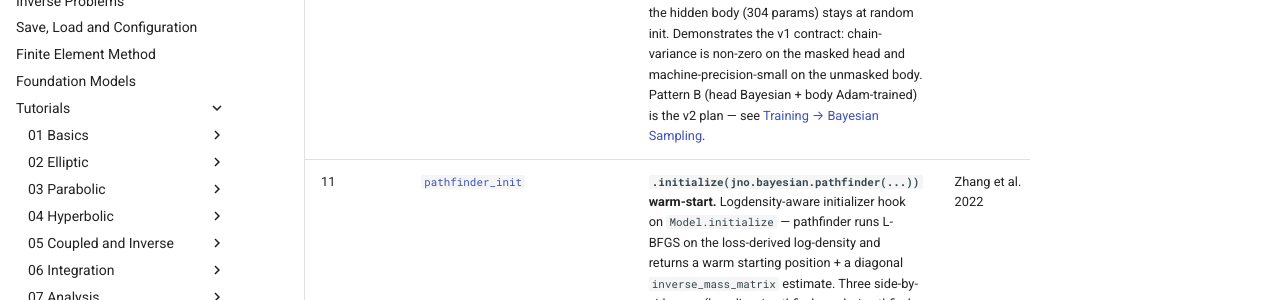
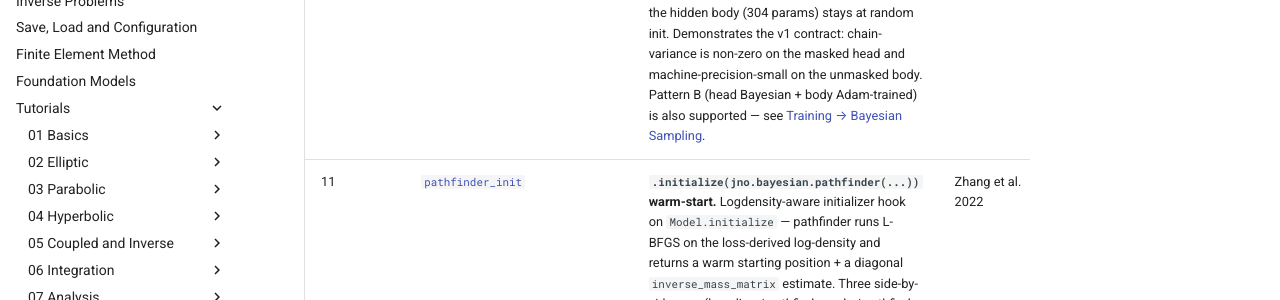
Before and after one commit to FhG-IISB/jNO, an MkDocs documentation site: the page built from docs/tutorials/10-bayesian-pinns/index.md, in a window 1280 px wide and 900 px high, scrolled down 1611 px. Shown: the part 296-596 px from the top of the window. Built offline with MkDocs 1.6.1 and Material for MkDocs 9.7.7, drawn with Linux system fonts in a browser that asks for light colours; comment, search, counter and statistics services are not loaded; some of the changed text lies outside the part shown.

Commit message:
docs(tutorials): repair bayesian anchor + stale Pattern-B claim
The bayesian.md trim dropped the internal '(v1)' version label from the
'Composable per-mask backends' header, so this tutorial's inbound anchor
(#composable-per-mask-backends-v1) went dangling — repoint it. Also fix the
adjacent 'Pattern B ... is the v2 plan' line: bayesian.md (and the code)
list Pattern B (masked head Bayesian + Adam-trained body) as supported, so
'also supported' is the accurate wording.

```diff
--- a/docs/tutorials/10-bayesian-pinns/index.md
+++ b/docs/tutorials/10-bayesian-pinns/index.md
@@ -45,7 +45,7 @@
 | 07 | [`bnn_regression`](./bnn-regression.md) | **Full BNN regression, no PDE.**  SGLD over MLP weights against a 32-point gapped training set of `sin³(6x)`; predictive band widens ~2.5× in the data gap.  Canonical "uncertainty grows where data don't constrain" demonstration. | Yang et al. 2021 §3.1 |
 | 08 | [`multichain_nuts`](./multichain-nuts.md) | **Four parallel chains** per parameter with R-hat / ESS convergence diagnostics.  Same recovery problem as T02 but with `num_chains=4` + `init_jitter`; uses `jno.bayesian.{rhat, ess}` (pure-JAX, no arviz). | Gelman & Rubin 1992; Vehtari et al. 2021 |
 | 09 | [`vi_bnn_regression`](./vi-bnn-regression.md) | **Mean-field Variational Inference** on the same gapped BNN regression problem as T07.  Optimisation-based alternative to SGLD: faster convergence, tighter in-data bands, smaller gap-vs-data ratio.  Demonstrates `Model.vi(blackjax.meanfield_vi, ...)` with the residual-by-√N scaling needed for sum-likelihood VI. | Kucukelbir et al. 2017 |
-| 10 | [`masked_bnn_head`](./masked-bnn-head.md) | **`.mask(M).bayesian(...)` per-mask backend dispatch.**  2-layer MLP with the output linear layer ("head", 17 params) SGLD-sampled while the hidden body (304 params) stays at random init.  Demonstrates the v1 contract: chain-variance is non-zero on the masked head and machine-precision-small on the unmasked body.  Pattern B (head Bayesian + body Adam-trained) is the v2 plan — see [Training → Bayesian Sampling](../../training/bayesian.md#composable-per-mask-backends-v1). | — |
+| 10 | [`masked_bnn_head`](./masked-bnn-head.md) | **`.mask(M).bayesian(...)` per-mask backend dispatch.**  2-layer MLP with the output linear layer ("head", 17 params) SGLD-sampled while the hidden body (304 params) stays at random init.  Demonstrates the v1 contract: chain-variance is non-zero on the masked head and machine-precision-small on the unmasked body.  Pattern B (head Bayesian + body Adam-trained) is also supported — see [Training → Bayesian Sampling](../../training/bayesian.md#composable-per-mask-backends). | — |
 | 11 | [`pathfinder_init`](./pathfinder-init.md) | **`.initialize(jno.bayesian.pathfinder(...))` warm-start.**  Logdensity-aware initializer hook on `Model.initialize` — pathfinder runs L-BFGS on the loss-derived log-density and returns a warm starting position + a diagonal `inverse_mass_matrix` estimate.  Three side-by-side runs (baseline / pathfinder-only / pathfinder + window chain) on T02's harmonic-regression problem.  Demonstrates the extensible `_BayesianInitializer` protocol that future Laplace / SVGD / MAP initializers will plug into. | Zhang et al. 2022 |
 | 12 | [`laplace_init`](./laplace-init.md) | **`.initialize(jno.bayesian.laplace(...))` warm-start.**  Second logdensity-aware initializer on the same `.initialize()` hook: finds the MAP via optax (Adam by default) and forms `N(MAP, H⁻¹)` with an exact Hessian at the MAP.  Diagonal-Hessian strategy scales to BNN-size pytrees; full-Hessian strategy gives clean correlated posterior covariance for small models.  Two side-by-side runs (baseline / laplace) on T02's problem. | MacKay 1992 §6; Daxberger et al. 2021 §2 |
 | 13 | [`svgd_init`](./svgd-init.md) | **`.initialize(jno.bayesian.svgd(...))` warm-start.**  Third logdensity-aware initializer: runs Stein Variational Gradient Descent (Liu & Wang 2016) — a particle-based method whose RBF-kernel repulsion can capture multi-modal posteriors that pathfinder / Laplace miss.  Final particle cloud becomes the warm-start: ensemble mean for K=1; K distinct particles for K>1.  Cost grows ``O(num_particles²)`` per step. | Liu & Wang 2016 §3 |
```
